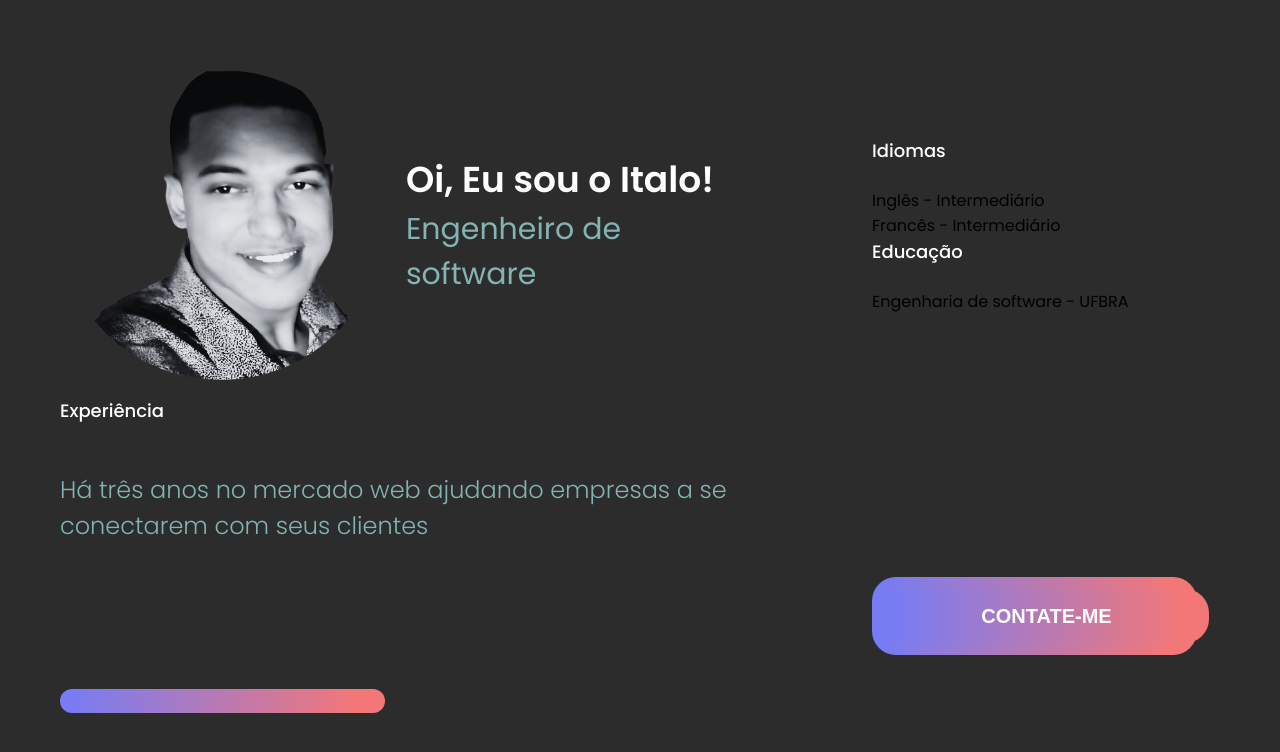
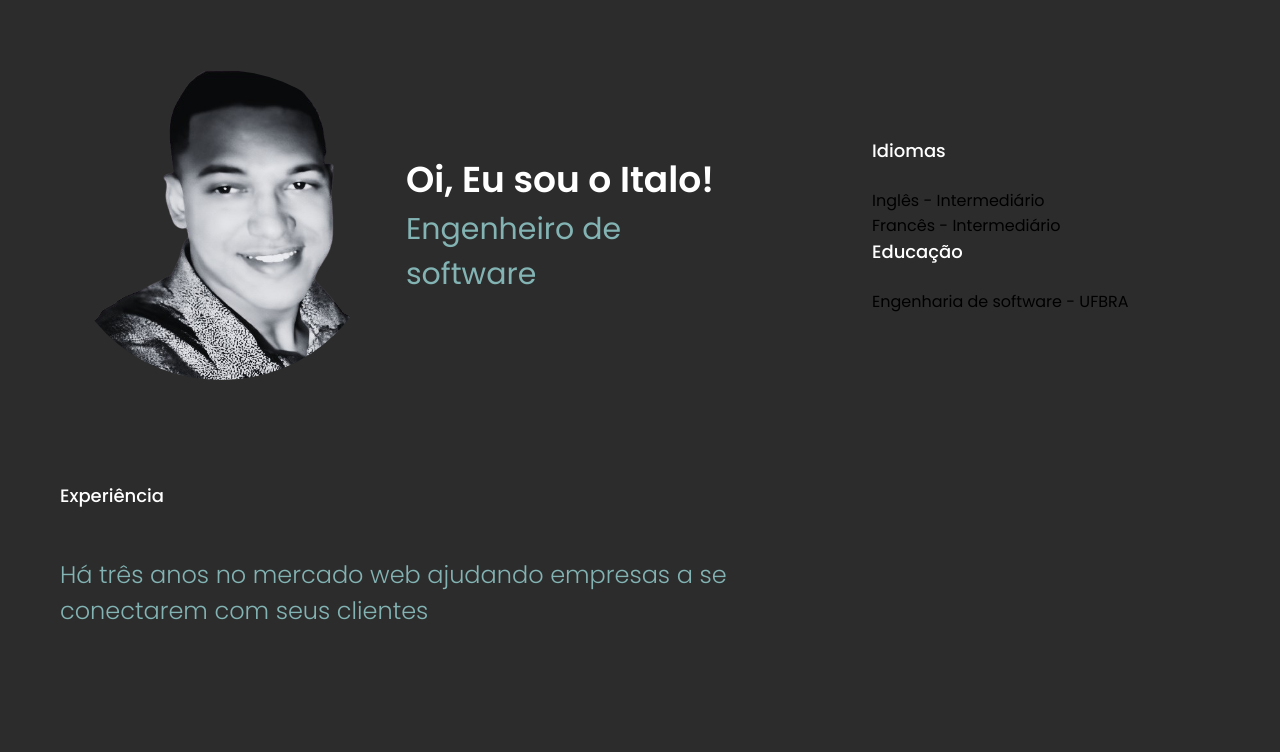
Before and after one commit to itaLoopCode/Meu-Portifolio, a Next.js app: page / in a window 1280 px wide. Shown: the top 752 px of the page. Built offline with nearby package versions, Linux system fonts and the light colour scheme.

Commit message:
committed

```diff
--- a/src/app/page.tsx
+++ b/src/app/page.tsx
@@ -2,22 +2,17 @@ import { Header } from "@/components//header/header";
 import { Info } from "@/components/information/information";
 import { Experience } from "@/components/experience/experience";
 
-import '../components/styles/home.scss'
+import "../components/styles/home.scss";
 
 export default function Home() {
   return (
     <main className="container">
-
       <Header />
 
       <Info />
 
       <Experience />
 
-      <div className="btn-prymary">
-
-      </div>
-
-    </ main>
+    </main>
   );
 }
--- a/src/components/experience/experience.tsx
+++ b/src/components/experience/experience.tsx
@@ -7,18 +7,13 @@ export function Experience() {
     <>
       <div className="experience">
         <SectionTitle text="Experiência" />
-        <p>Há três anos no mercado web ajudando empresas a se conectarem com seus clientes</p>
+        <p>
+          Há três anos no mercado web ajudando empresas a se conectarem com seus
+          clientes
+        </p>
       </div>
       <div className="experience-time"></div>
 
-      <div className="infos"></div>
-
-      <div className="btn-prymary buttons">
-        <div className="social"></div>
-        <button className="btn-prymary">Contate-me
-
-        </button>
-      </div>
     </>
   );
 }
--- a/src/components/information/information.tsx
+++ b/src/components/information/information.tsx
@@ -18,5 +18,5 @@ export function Info() {
         <span>Engenharia de software - UFBRA</span>
       </div>
     </>
-  );
+  )
 }
--- a/src/components/styles/home.scss
+++ b/src/components/styles/home.scss
@@ -1,28 +1,11 @@
 .container {
-  justify-content: center;
   padding: 40px 32px;
   display: grid;
   grid-template-rows: reapet(4, auto);
   grid-template-areas:
     "header"
-    "buttons"
     "experience"
     "info ";
-
-  .btn-prymary {
-    background: linear-gradient(90deg, #777cf4 2.82%, #f47777 92.38%);
-    border-radius: 24px;
-    width: 325px;
-    padding: 12px;
-    text-align: center;
-
-    color: var(--text-prymary);
-    font-weight: 600;
-    font-size: 20px;
-    line-height: 30px;
-    text-transform: uppercase;
-    border: none;
-  }
 
 }
 
```
Also changed, not shown: src/components/information/information.scss (+4 -3 lines).
